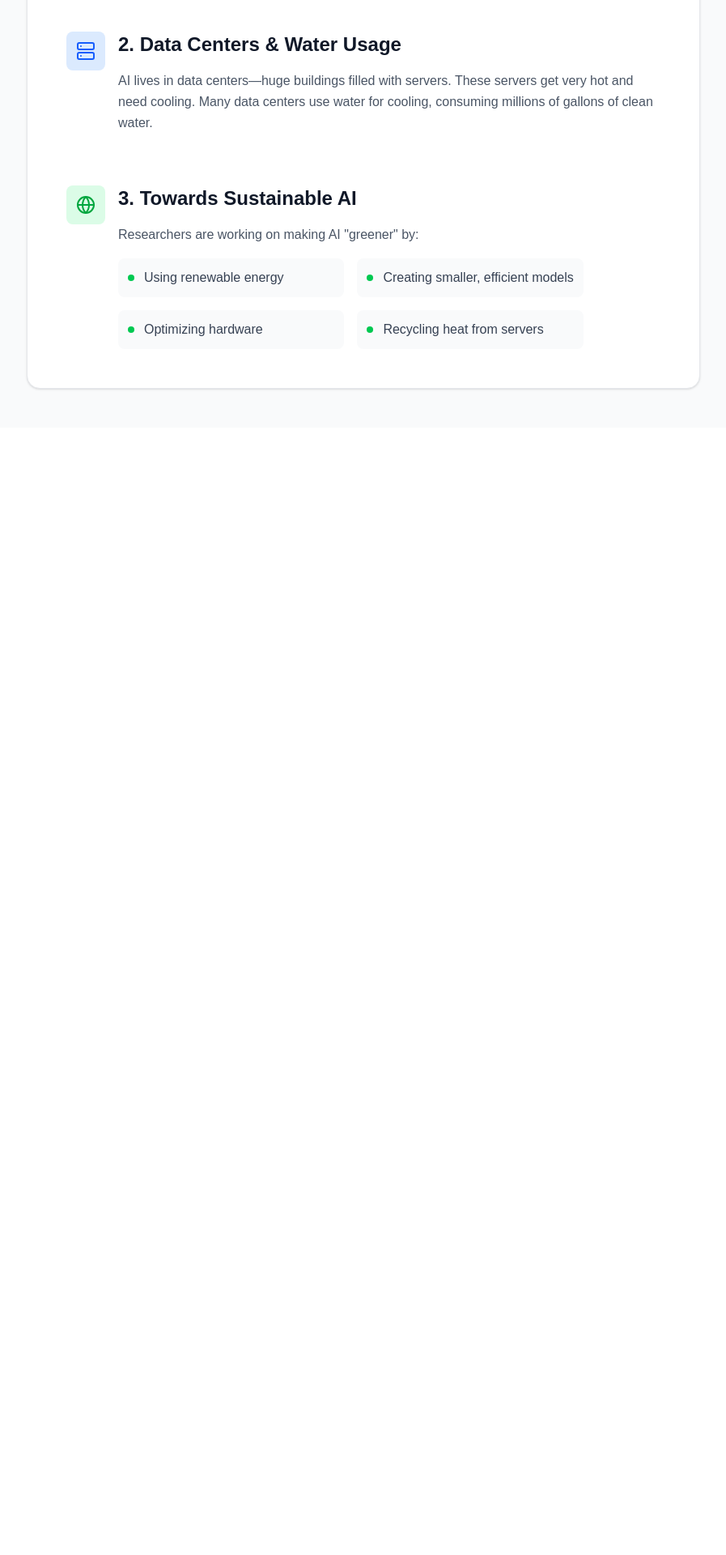
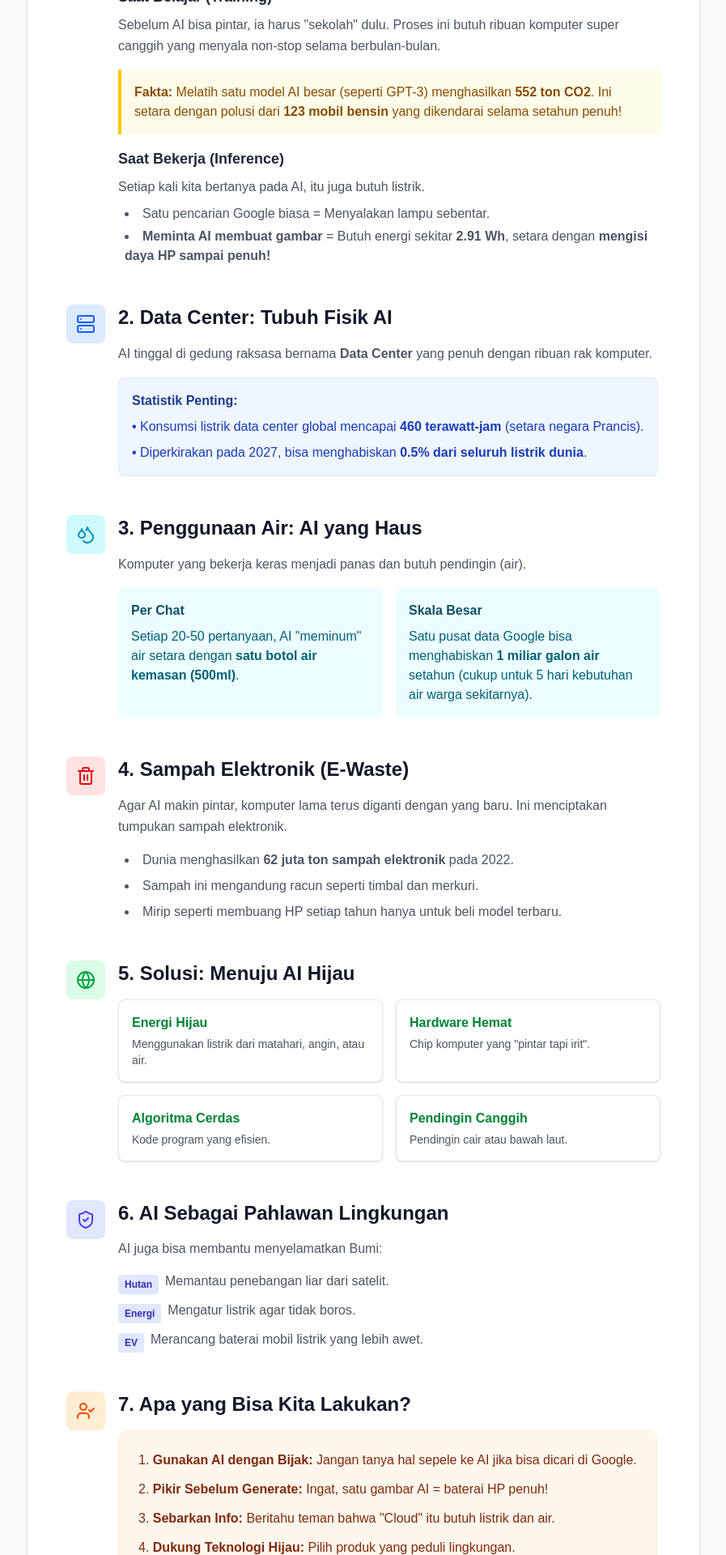
Before and after one commit to mcikalmerdeka/kka-resources, a Next.js app in the folder frontend/: page /theory/environmental-concern in a window 1280 px wide. Shown: the part 640-2560 px from the top of the page at 81% size, without its empty margins (191-1088 px from the left). Before the commit the page ends 1168 px from the top, so only its background shows below. Built offline with nearby package versions, Linux system fonts and the light colour scheme.

Commit message:
upgrade "AI Environmental Concern" article

```diff
--- a/frontend/src/app/page.tsx
+++ b/frontend/src/app/page.tsx
@@ -77,7 +77,7 @@ export default function Home() {
       color: "bg-indigo-500"
     },
     {
-      title: "Environmental Concern",
+      title: "AI Environmental Concern",
       description: "Understand the environmental impact of training and using AI models.",
       href: "/theory/environmental-concern",
       icon: <Leaf className="w-6 h-6" />,
--- a/frontend/src/app/theory/environmental-concern/page.tsx
+++ b/frontend/src/app/theory/environmental-concern/page.tsx
@@ -1,4 +1,4 @@
-import { Leaf, Zap, Server, ArrowLeft, Globe } from 'lucide-react';
+import { Leaf, Zap, Server, ArrowLeft, Globe, Droplets, Trash2, ShieldCheck, UserCheck } from 'lucide-react';
 import Link from 'next/link';
 
 export default function EnvironmentalConcern() {
@@ -16,80 +16,207 @@ export default function EnvironmentalConcern() {
               <Leaf className="w-8 h-8 mr-3" />
               <span className="text-emerald-200 font-medium">AI Basic Theory</span>
             </div>
-            <h1 className="text-3xl md:text-4xl font-bold mb-4">Environmental Concern of Using AI</h1>
+            <h1 className="text-3xl md:text-4xl font-bold mb-4">AI Environmental Concern</h1>
             <p className="text-emerald-100 text-lg max-w-2xl">
-              Exploring the hidden costs of Artificial Intelligence on our planet and how we can make it more sustainable.
+              Mengungkap biaya tersembunyi dari Kecerdasan Buatan pada planet kita dan solusi hijau untuk masa depan.
             </p>
           </div>
 
           <div className="p-8 md:p-12 space-y-12">
+
+            {/* Introduction */}
+            <div className="prose max-w-none text-gray-600">
+              <p className="text-lg leading-relaxed">
+                Kecerdasan Buatan (AI) sangat membantu kita—mulai dari mengerjakan PR hingga membuat gambar keren. Tapi tahukah kamu? Di balik kecanggihannya, AI ternyata "lapar" dan "haus". Artikel ini akan mengajakmu mengintip "dapur" AI dan melihat dampaknya pada Bumi kita.
+              </p>
+            </div>
+
             {/* Section 1: Energy Consumption */}
             <section>
               <div className="flex items-start">
-                <div className="bg-yellow-100 p-3 rounded-lg mr-4">
+                <div className="bg-yellow-100 p-3 rounded-lg mr-4 shrink-0">
                   <Zap className="w-6 h-6 text-yellow-600" />
                 </div>
                 <div>
-                  <h2 className="text-2xl font-bold text-gray-900 mb-4">1. Energy Consumption</h2>
+                  <h2 className="text-2xl font-bold text-gray-900 mb-4">1. Konsumsi Energi: AI yang Lapar Listrik</h2>
+
+                  <h3 className="text-lg font-semibold text-gray-800 mb-2">Saat Belajar (Training)</h3>
                   <p className="text-gray-600 leading-relaxed mb-4">
-                    Training a large AI model requires thousands of powerful computers running for weeks or months. This consumes a massive amount of electricity—sometimes as much as a small town uses in a year!
+                    Sebelum AI bisa pintar, ia harus "sekolah" dulu. Proses ini butuh ribuan komputer super canggih yang menyala non-stop selama berbulan-bulan.
                   </p>
-                  <div className="bg-yellow-50 border-l-4 border-yellow-400 p-4">
+                  <div className="bg-yellow-50 border-l-4 border-yellow-400 p-4 mb-4">
                     <p className="text-yellow-800">
-                      <strong>Did you know?</strong> Training a single large AI model can emit as much carbon as five cars in their entire lifetimes.
+                      <strong>Fakta:</strong> Melatih satu model AI besar (seperti GPT-3) menghasilkan <strong>552 ton CO2</strong>. Ini setara dengan polusi dari <strong>123 mobil bensin</strong> yang dikendarai selama setahun penuh!
                     </p>
+                  </div>
+
+                  <h3 className="text-lg font-semibold text-gray-800 mb-2">Saat Bekerja (Inference)</h3>
+                  <p className="text-gray-600 leading-relaxed mb-2">
+                    Setiap kali kita bertanya pada AI, itu juga butuh listrik.
+                  </p>
+                  <ul className="list-disc list-inside text-gray-600 space-y-1 ml-2">
+                    <li>Satu pencarian Google biasa = Menyalakan lampu sebentar.</li>
+                    <li><strong>Meminta AI membuat gambar</strong> = Butuh energi sekitar <strong>2.91 Wh</strong>, setara dengan <strong>mengisi daya HP sampai penuh!</strong></li>
+                  </ul>
+                </div>
+              </div>
+            </section>
+
+            {/* Section 2: Data Centers */}
+            <section>
+              <div className="flex items-start">
+                <div className="bg-blue-100 p-3 rounded-lg mr-4 shrink-0">
+                  <Server className="w-6 h-6 text-blue-600" />
+                </div>
+                <div>
+                  <h2 className="text-2xl font-bold text-gray-900 mb-4">2. Data Center: Tubuh Fisik AI</h2>
+                  <p className="text-gray-600 leading-relaxed mb-4">
+                    AI tinggal di gedung raksasa bernama <strong>Data Center</strong> yang penuh dengan ribuan rak komputer.
+                  </p>
+                  <div className="bg-blue-50 p-4 rounded-lg border border-blue-100">
+                    <h4 className="font-semibold text-blue-900 mb-2">Statistik Penting:</h4>
+                    <ul className="space-y-2 text-blue-800">
+                      <li>• Konsumsi listrik data center global mencapai <strong>460 terawatt-jam</strong> (setara negara Prancis).</li>
+                      <li>• Diperkirakan pada 2027, bisa menghabiskan <strong>0.5% dari seluruh listrik dunia</strong>.</li>
+                    </ul>
                   </div>
                 </div>
               </div>
             </section>
 
-            {/* Section 2: Data Centers & Water */}
+            {/* Section 3: Water Usage */}
             <section>
               <div className="flex items-start">
-                <div className="bg-blue-100 p-3 rounded-lg mr-4">
-                  <Server className="w-6 h-6 text-blue-600" />
+                <div className="bg-cyan-100 p-3 rounded-lg mr-4 shrink-0">
+                  <Droplets className="w-6 h-6 text-cyan-600" />
                 </div>
                 <div>
-                  <h2 className="text-2xl font-bold text-gray-900 mb-4">2. Data Centers & Water Usage</h2>
+                  <h2 className="text-2xl font-bold text-gray-900 mb-4">3. Penggunaan Air: AI yang Haus</h2>
                   <p className="text-gray-600 leading-relaxed mb-4">
-                    AI lives in data centers—huge buildings filled with servers. These servers get very hot and need cooling. Many data centers use water for cooling, consuming millions of gallons of clean water.
+                    Komputer yang bekerja keras menjadi panas dan butuh pendingin (air).
                   </p>
+                  <div className="grid md:grid-cols-2 gap-4">
+                    <div className="bg-cyan-50 p-4 rounded-lg">
+                      <h3 className="font-bold text-cyan-900 mb-2">Per Chat</h3>
+                      <p className="text-cyan-800">Setiap 20-50 pertanyaan, AI "meminum" air setara dengan <strong>satu botol air kemasan (500ml)</strong>.</p>
+                    </div>
+                    <div className="bg-cyan-50 p-4 rounded-lg">
+                      <h3 className="font-bold text-cyan-900 mb-2">Skala Besar</h3>
+                      <p className="text-cyan-800">Satu pusat data Google bisa menghabiskan <strong>1 miliar galon air</strong> setahun (cukup untuk 5 hari kebutuhan air warga sekitarnya).</p>
+                    </div>
+                  </div>
                 </div>
               </div>
             </section>
 
-            {/* Section 3: Sustainable AI */}
+            {/* Section 4: E-Waste */}
             <section>
               <div className="flex items-start">
-                <div className="bg-green-100 p-3 rounded-lg mr-4">
+                <div className="bg-red-100 p-3 rounded-lg mr-4 shrink-0">
+                  <Trash2 className="w-6 h-6 text-red-600" />
+                </div>
+                <div>
+                  <h2 className="text-2xl font-bold text-gray-900 mb-4">4. Sampah Elektronik (E-Waste)</h2>
+                  <p className="text-gray-600 leading-relaxed mb-4">
+                    Agar AI makin pintar, komputer lama terus diganti dengan yang baru. Ini menciptakan tumpukan sampah elektronik.
+                  </p>
+                  <ul className="list-disc list-inside text-gray-600 space-y-2 ml-2">
+                    <li>Dunia menghasilkan <strong>62 juta ton sampah elektronik</strong> pada 2022.</li>
+                    <li>Sampah ini mengandung racun seperti timbal dan merkuri.</li>
+                    <li>Mirip seperti membuang HP setiap tahun hanya untuk beli model terbaru.</li>
+                  </ul>
+                </div>
+              </div>
+            </section>
+
+            {/* Section 5: Solutions */}
+            <section>
+              <div className="flex items-start">
+                <div className="bg-green-100 p-3 rounded-lg mr-4 shrink-0">
                   <Globe className="w-6 h-6 text-green-600" />
                 </div>
                 <div>
-                  <h2 className="text-2xl font-bold text-gray-900 mb-4">3. Towards Sustainable AI</h2>
-                  <p className="text-gray-600 leading-relaxed mb-4">
-                    Researchers are working on making AI "greener" by:
-                  </p>
-                  <ul className="grid grid-cols-1 md:grid-cols-2 gap-4">
-                    <li className="flex items-center bg-gray-50 p-3 rounded-lg">
-                      <div className="w-2 h-2 bg-green-500 rounded-full mr-3" />
-                      <span className="text-gray-700">Using renewable energy</span>
+                  <h2 className="text-2xl font-bold text-gray-900 mb-4">5. Solusi: Menuju AI Hijau</h2>
+                  <div className="grid grid-cols-1 md:grid-cols-2 gap-4">
+                    <div className="bg-white border border-gray-200 p-4 rounded-lg shadow-sm">
+                      <h3 className="font-bold text-green-700 mb-1">Energi Hijau</h3>
+                      <p className="text-sm text-gray-600">Menggunakan listrik dari matahari, angin, atau air.</p>
+                    </div>
+                    <div className="bg-white border border-gray-200 p-4 rounded-lg shadow-sm">
+                      <h3 className="font-bold text-green-700 mb-1">Hardware Hemat</h3>
+                      <p className="text-sm text-gray-600">Chip komputer yang "pintar tapi irit".</p>
+                    </div>
+                    <div className="bg-white border border-gray-200 p-4 rounded-lg shadow-sm">
+                      <h3 className="font-bold text-green-700 mb-1">Algoritma Cerdas</h3>
+                      <p className="text-sm text-gray-600">Kode program yang efisien.</p>
+                    </div>
+                    <div className="bg-white border border-gray-200 p-4 rounded-lg shadow-sm">
+                      <h3 className="font-bold text-green-700 mb-1">Pendingin Canggih</h3>
+                      <p className="text-sm text-gray-600">Pendingin cair atau bawah laut.</p>
+                    </div>
+                  </div>
+                </div>
+              </div>
+            </section>
+
+            {/* Section 6: AI as Hero */}
+            <section>
+              <div className="flex items-start">
+                <div className="bg-indigo-100 p-3 rounded-lg mr-4 shrink-0">
+                  <ShieldCheck className="w-6 h-6 text-indigo-600" />
+                </div>
+                <div>
+                  <h2 className="text-2xl font-bold text-gray-900 mb-4">6. AI Sebagai Pahlawan Lingkungan</h2>
+                  <p className="text-gray-600 mb-4">AI juga bisa membantu menyelamatkan Bumi:</p>
+                  <ul className="space-y-2 text-gray-600">
+                    <li className="flex items-start">
+                      <span className="bg-indigo-100 text-indigo-800 text-xs font-bold px-2 py-1 rounded mr-2 mt-1">Hutan</span>
+                      <span>Memantau penebangan liar dari satelit.</span>
                     </li>
-                    <li className="flex items-center bg-gray-50 p-3 rounded-lg">
-                      <div className="w-2 h-2 bg-green-500 rounded-full mr-3" />
-                      <span className="text-gray-700">Creating smaller, efficient models</span>
+                    <li className="flex items-start">
+                      <span className="bg-indigo-100 text-indigo-800 text-xs font-bold px-2 py-1 rounded mr-2 mt-1">Energi</span>
+                      <span>Mengatur listrik agar tidak boros.</span>
                     </li>
-                    <li className="flex items-center bg-gray-50 p-3 rounded-lg">
-                      <div className="w-2 h-2 bg-green-500 rounded-full mr-3" />
-                      <span className="text-gray-700">Optimizing hardware</span>
-                    </li>
-                    <li className="flex items-center bg-gray-50 p-3 rounded-lg">
-                      <div className="w-2 h-2 bg-green-500 rounded-full mr-3" />
-                      <span className="text-gray-700">Recycling heat from servers</span>
+                    <li className="flex items-start">
+                      <span className="bg-indigo-100 text-indigo-800 text-xs font-bold px-2 py-1 rounded mr-2 mt-1">EV</span>
+                      <span>Merancang baterai mobil listrik yang lebih awet.</span>
                     </li>
                   </ul>
                 </div>
               </div>
             </section>
+
+            {/* Section 7: Action */}
+            <section>
+              <div className="flex items-start">
+                <div className="bg-orange-100 p-3 rounded-lg mr-4 shrink-0">
+                  <UserCheck className="w-6 h-6 text-orange-600" />
+                </div>
+                <div>
+                  <h2 className="text-2xl font-bold text-gray-900 mb-4">7. Apa yang Bisa Kita Lakukan?</h2>
+                  <div className="bg-orange-50 p-6 rounded-xl border border-orange-100">
+                    <ol className="list-decimal list-inside space-y-3 text-orange-900 font-medium">
+                      <li><strong>Gunakan AI dengan Bijak:</strong> Jangan tanya hal sepele ke AI jika bisa dicari di Google.</li>
+                      <li><strong>Pikir Sebelum Generate:</strong> Ingat, satu gambar AI = baterai HP penuh!</li>
+                      <li><strong>Sebarkan Info:</strong> Beritahu teman bahwa "Cloud" itu butuh listrik dan air.</li>
+                      <li><strong>Dukung Teknologi Hijau:</strong> Pilih produk yang peduli lingkungan.</li>
+                    </ol>
+                  </div>
+                </div>
+              </div>
+            </section>
+
+            {/* Conclusion */}
+            <div className="bg-gray-900 text-white rounded-xl p-8 text-center">
+              <h2 className="text-2xl font-bold mb-4">Kesimpulan</h2>
+              <p className="text-gray-300 leading-relaxed mb-6 max-w-2xl mx-auto">
+                AI adalah teknologi hebat, tapi kita harus memastikan masa depan tetap hijau. Kita tidak perlu berhenti menggunakan AI, tapi kita harus <strong>Cerdas dalam menggunakan Kecerdasan Buatan</strong>.
+              </p>
+              <p className="text-emerald-400 font-medium">
+                Setiap klik, setiap chat, dan setiap prompt punya dampak. Gunakanlah dengan bijak! 🌍💚
+              </p>
+            </div>
+
           </div>
         </div>
       </div>
```
